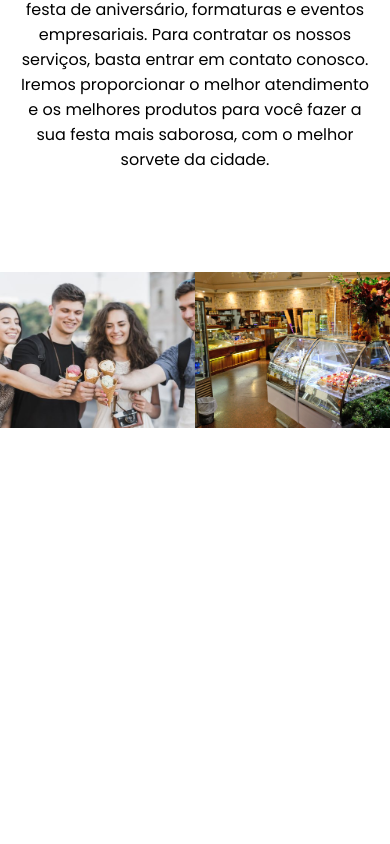
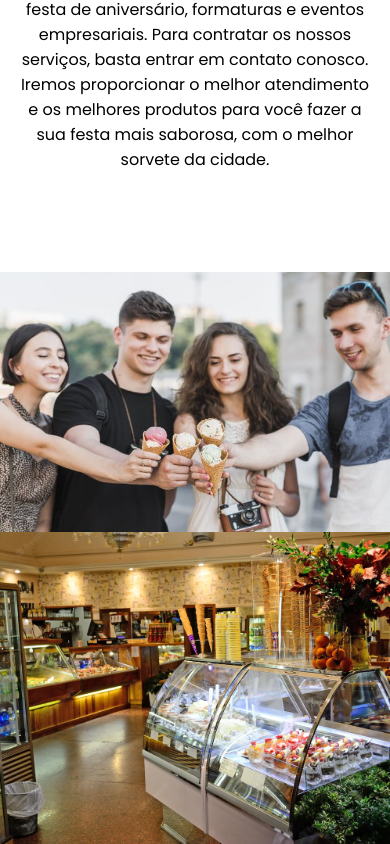
Before and after one commit to Santana-Victor/projeto-sorveteria, a Next.js app: page /sobre in a window 390 px wide. Shown: the part 1570-2414 px from the top of the page. Before the commit the page ends 1998 px from the top, so only its background shows below. Built offline with nearby package versions, Linux system fonts and the light colour scheme.

Commit message:
fix: ajustar a resposividade da galeria na página sobre

```diff
--- a/src/app/sobre/Sobre.module.css
+++ b/src/app/sobre/Sobre.module.css
@@ -52,3 +52,13 @@
   height: auto;
   object-fit: cover;
 }
+
+@media (max-width: 600px) {
+  .galeria {
+    flex-direction: column;
+  }
+
+  .galeria .imagem {
+    width: 100%;
+  }
+}
```
